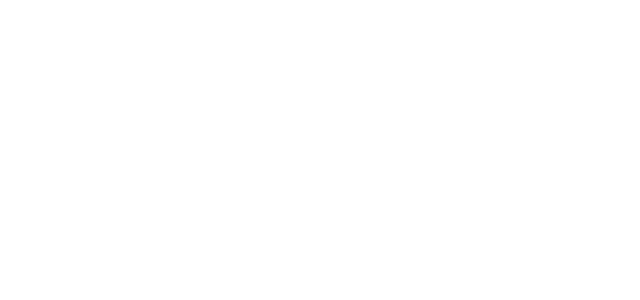
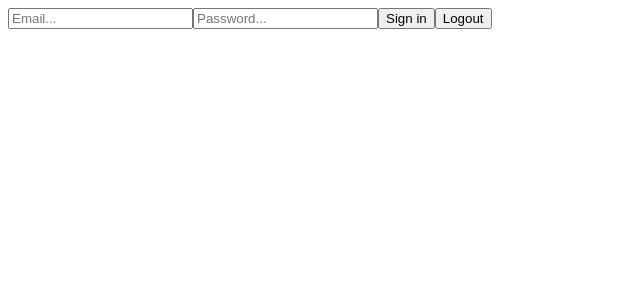
Before and after one commit to alfredjenk/wishlist-client, a React (Vite) app in the folder wishlist-client/: page / in a window 1280 px wide. Shown: the top 300 px of the page, without its empty margins (0-640 px from the left). Built offline with nearby package versions, Linux system fonts and the light colour scheme.

Commit message:
auth done

```diff
--- a/wishlist-client/src/App.jsx
+++ b/wishlist-client/src/App.jsx
@@ -1,15 +1,14 @@
 import './App.css'
+import { Auth } from './components/auth.jsx';
+import { db }from './config/firebase';
 
 function App() {
 
   return (
-    <>
 
-    </>
+   <div className="App"><Auth /></div>
 
-
-
-  )
+  );
 }
 
 export default App
--- /dev/null
+++ b/wishlist-client/src/components/auth.jsx
@@ -0,0 +1,49 @@
+import { createUserWithEmailAndPassword, signOut } from "firebase/auth";
+import { auth } from "../config/firebase";
+import { useState } from "react";
+
+
+export const Auth = () => {
+
+    const [email, setEmail] = useState("");
+    const [password, setPassword] = useState("");
+
+    const signIn = async () => {
+
+        try {
+        await createUserWithEmailAndPassword(auth, email, password)
+        }catch (err) {
+            console.error(err);
+        }
+    };
+
+    const logout = async () => {
+
+        try {
+        await signOut(auth)
+        }catch (err) {
+            console.error(err);
+        }
+    };
+
+    return (
+
+        <div>
+
+        <input placeholder="Email..."
+        onChange={(e) => setEmail(e.target.value)}
+        />
+        <input placeholder="Password..."
+        onChange={(e) => setPassword(e.target.value)}
+        type="password"
+        />
+        <button onClick={signIn}> Sign in </button>
+
+        <button onClick={logout}>Logout</button>
+        </div>
+
+
+    );
+
+
+};
--- a/wishlist-client/src/config/firebase.js
+++ b/wishlist-client/src/config/firebase.js
@@ -1,6 +1,8 @@
 // Import the functions you need from the SDKs you need
 import { initializeApp } from "firebase/app";
 import { getAuth } from "firebase/auth";
+import { getFirestore } from "firebase/firestore";
+
 // TODO: Add SDKs for Firebase products that you want to use
 // https://firebase.google.com/docs/web/setup#available-libraries
 
@@ -17,3 +19,5 @@
 // Initialize Firebase
 const app = initializeApp(firebaseConfig);
 export const auth = getAuth(app);
+
+export const db = getFirestore(app);
```
